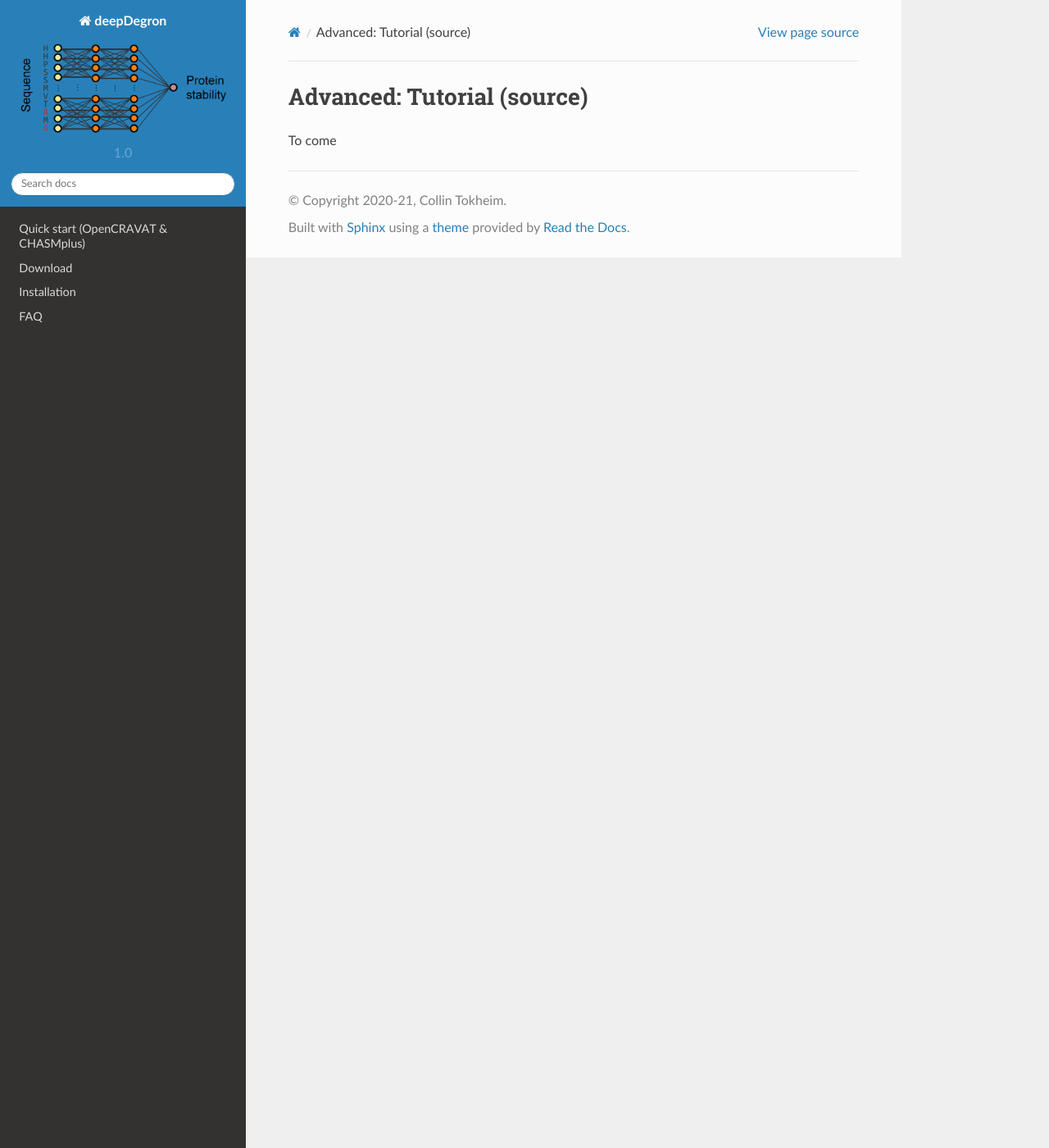
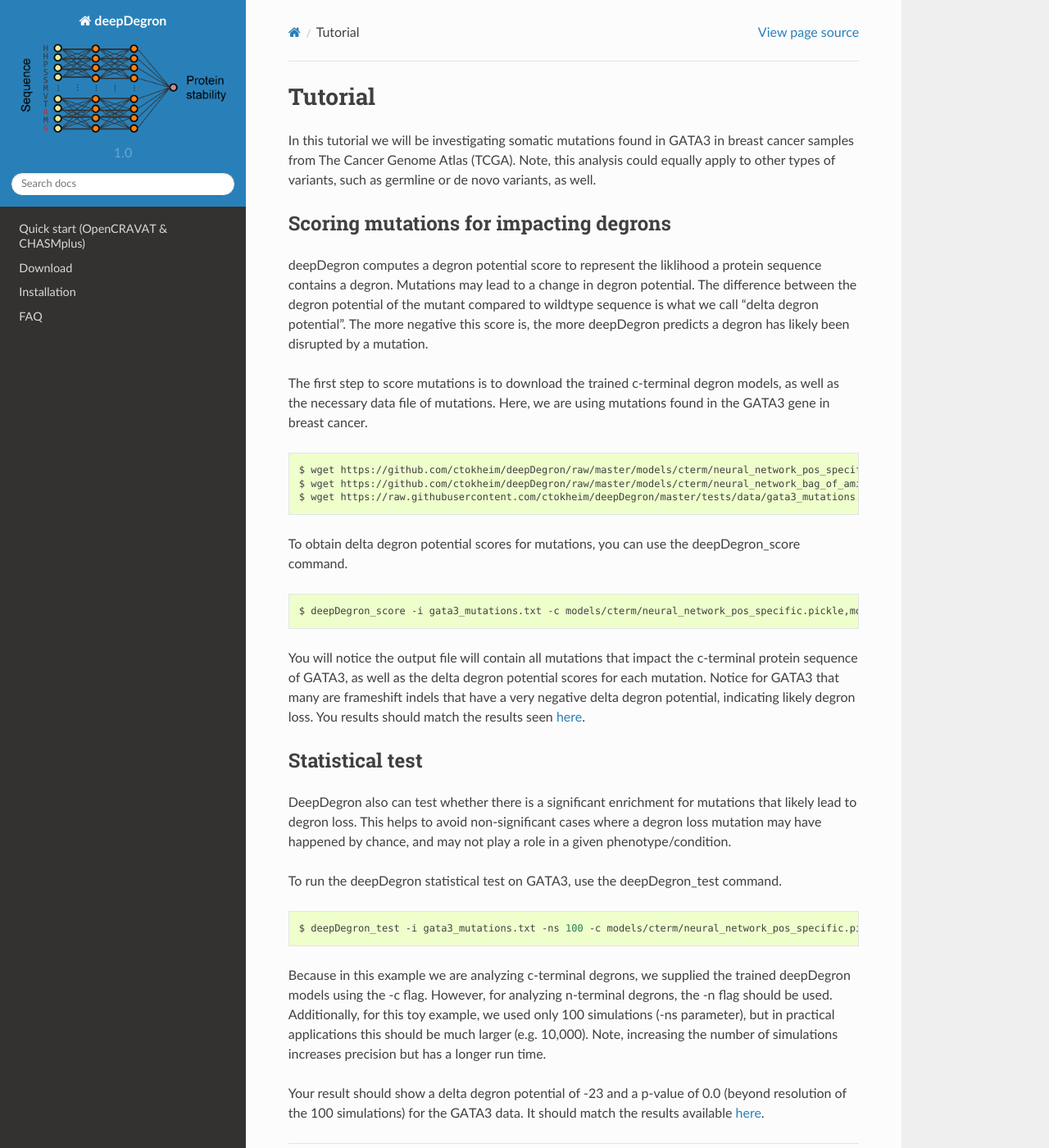
Before and after one commit to ctokheim/deepDegron, a Sphinx documentation site: the page built from docs/tutorial.rst, in a window 1280 px wide and 1400 px high. Shown: the whole window at 82% size. Built offline with Sphinx 7.4.7 and the Read the Docs theme 2.0.0, drawn with Linux system fonts in a browser that asks for light colours.

Commit message:
add tutorial sphinx doc

```diff
--- a/docs/tutorial.rst
+++ b/docs/tutorial.rst
@@ -1,6 +1,44 @@
 .. _tut-ref:
 
-Advanced: Tutorial (source)
-===========================
+Tutorial
+========
 
-To come
+In this tutorial we will be investigating somatic mutations found in GATA3 in breast cancer samples from The Cancer Genome Atlas (TCGA). Note, this analysis could equally apply to other types of variants, such as germline or de novo variants, as well.
+
+Scoring mutations for impacting degrons
+---------------------------------------
+
+deepDegron computes a degron potential score to represent the liklihood a protein sequence contains a degron. Mutations may lead to a change in degron potential. The difference between the degron potential of the mutant compared to wildtype sequence is what we call "delta degron potential". The more negative this score is, the more deepDegron predicts a degron has likely been disrupted by a mutation.
+
+The first step to score mutations is to download the trained c-terminal degron models, as well as the necessary data file of mutations.
+Here, we are using mutations found in the GATA3 gene in breast cancer.
+
+.. code-block:: bash
+
+    $ wget https://github.com/ctokheim/deepDegron/raw/master/models/cterm/neural_network_pos_specific.pickle
+    $ wget https://github.com/ctokheim/deepDegron/raw/master/models/cterm/neural_network_bag_of_amino_acids.pickle
+    $ wget https://raw.githubusercontent.com/ctokheim/deepDegron/master/tests/data/gata3_mutations.txt
+
+To obtain delta degron potential scores for mutations, you can use the deepDegron_score command.
+
+.. code-block:: bash
+
+    $ deepDegron_score -i gata3_mutations.txt -c models/cterm/neural_network_pos_specific.pickle,models/cterm/neural_network_bag_of_amino_acids.pickle -o GATA3_delta_degron_potential.txt
+
+You will notice the output file will contain all mutations that impact the c-terminal protein sequence of GATA3, as well as the delta degron potential scores for each mutation. Notice for GATA3 that many are frameshift indels that have a very negative delta degron potential, indicating likely degron loss. You results should match the results seen `here <https://raw.githubusercontent.com/ctokheim/deepDegron/master/docs/GATA3_delta_degron_potential.txt>`_.
+
+
+Statistical test
+----------------
+
+DeepDegron also can test whether there is a significant enrichment for mutations that likely lead to degron loss. This helps to avoid non-significant cases where a degron loss mutation may have happened by chance, and may not play a role in a given phenotype/condition.
+
+To run the deepDegron statistical test on GATA3, use the deepDegron_test command.
+
+.. code-block:: bash
+
+    $ deepDegron_test -i gata3_mutations.txt -ns 100 -c models/cterm/neural_network_pos_specific.pickle,models/cterm/neural_network_bag_of_amino_acids.pickle -o GATA3_result.txt
+
+Because in this example we are analyzing c-terminal degrons, we supplied the trained deepDegron models using the -c flag. However, for analyzing n-terminal degrons, the -n flag should be used. Additionally, for this toy example, we used only 100 simulations (-ns parameter), but in practical applications this should be much larger (e.g. 10,000). Note, increasing the number of simulations increases precision but has a longer run time.
+
+Your result should show a delta degron potential of -23 and a p-value of 0.0 (beyond resolution of the 100 simulations) for the GATA3 data. It should match the results available `here <https://raw.githubusercontent.com/ctokheim/deepDegron/master/docs/GATA3_result.txt>`_.
```
